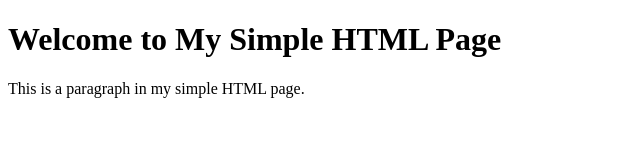
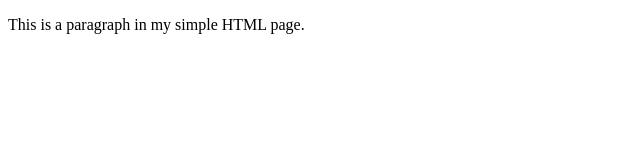
Before and after one commit to Wuradzi/lab6, a plain HTML site: page index.html in a window 1280 px wide. Shown: the whole page, without its empty margins (0-640 px from the left). Drawn offline with Linux system fonts and the light colour scheme.

Commit message:
Змінено index.html

```diff
--- a/index.html
+++ b/index.html
@@ -6,7 +6,6 @@
     <title>Simple HTML Page</title>
 </head>
 <body>
-    <h1>Welcome to My Simple HTML Page</h1>
     <p>This is a paragraph in my simple HTML page.</p>
 </body>
 </html>
```
